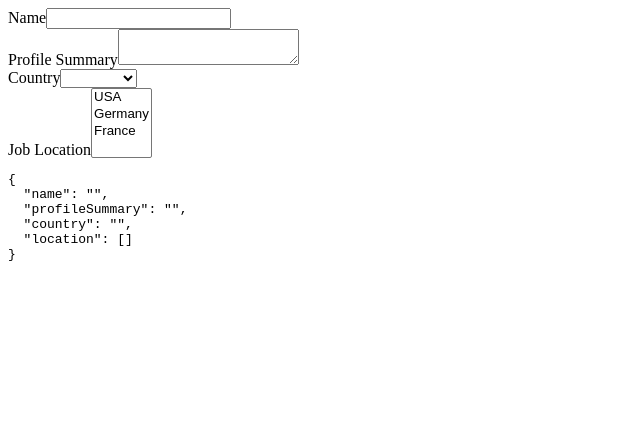
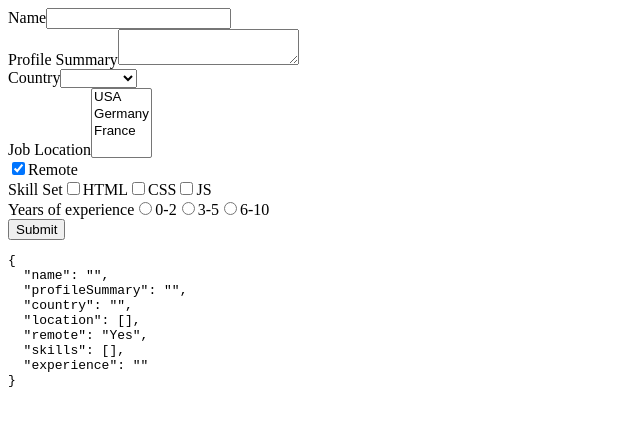
Before and after one commit to Devorein/vue-init, a Vue app: page / in a window 1280 px wide. Shown: the top 426 px of the page, without its empty margins (0-640 px from the left). Built offline with nearby package versions, Linux system fonts and the light colour scheme.

Commit message:
Added form submit, checkbox, radiogroup

```diff
--- a/src/App.vue
+++ b/src/App.vue
@@ -1,6 +1,6 @@
 <template>
   <div>
-    <form>
+    <form @submit="submitForm">
       <div>
         <label for="name">Name</label>
         <input type="text" id="name" v-model="formValues.name">
@@ -26,6 +26,33 @@
           <option value="france">France</option>
         </select>
       </div>
+      <div>
+        <input type="checkbox" name="remote" id="remote" v-model="formValues.remote" true-value="Yes" false-value="No">
+        <label for="remote">Remote</label>
+      </div>
+      <div>
+        <label>Skill Set</label>
+        <input type="checkbox" name="html" value="html" id="html" v-model="formValues.skills">
+        <label for="html">HTML</label>
+        <input type="checkbox" name="css" value="css" id="css" v-model="formValues.skills">
+        <label for="css">CSS</label>
+        <input type="checkbox" name="js" value="js" id="js" v-model="formValues.skills">
+        <label for="js">JS</label>
+      </div>
+
+      <div>
+        <label>Years of experience</label>
+        <input type="radio" name="0-2" value="0-2" id="0-2" v-model="formValues.experience">
+        <label for="0-2">0-2</label>
+        <input type="radio" name="3-5" value="3-5" id="3-5" v-model="formValues.experience">
+        <label for="3-5">3-5</label>
+        <input type="radio" name="6-10" value="6-10" id="6-10" v-model="formValues.experience">
+        <label for="6-10">6-10</label>
+      </div>
+
+      <div>
+        <button type="submit">Submit</button>
+      </div>
     </form>
     <div>
       <pre>{{JSON.stringify(formValues, null, 2)}}</pre>
@@ -37,7 +64,10 @@
 
 export default {
   methods: {
-
+    submitForm(event){
+      event.preventDefault()
+      console.log(this.formValues)
+    }
   },
   name: 'App',
   data(){
@@ -46,7 +76,10 @@ export default {
         name: '',
         profileSummary: '',
         country: '',
-        location: []
+        location: [],
+        remote: "Yes",
+        skills: [],
+        experience: ""
       }
     }
   }
```
